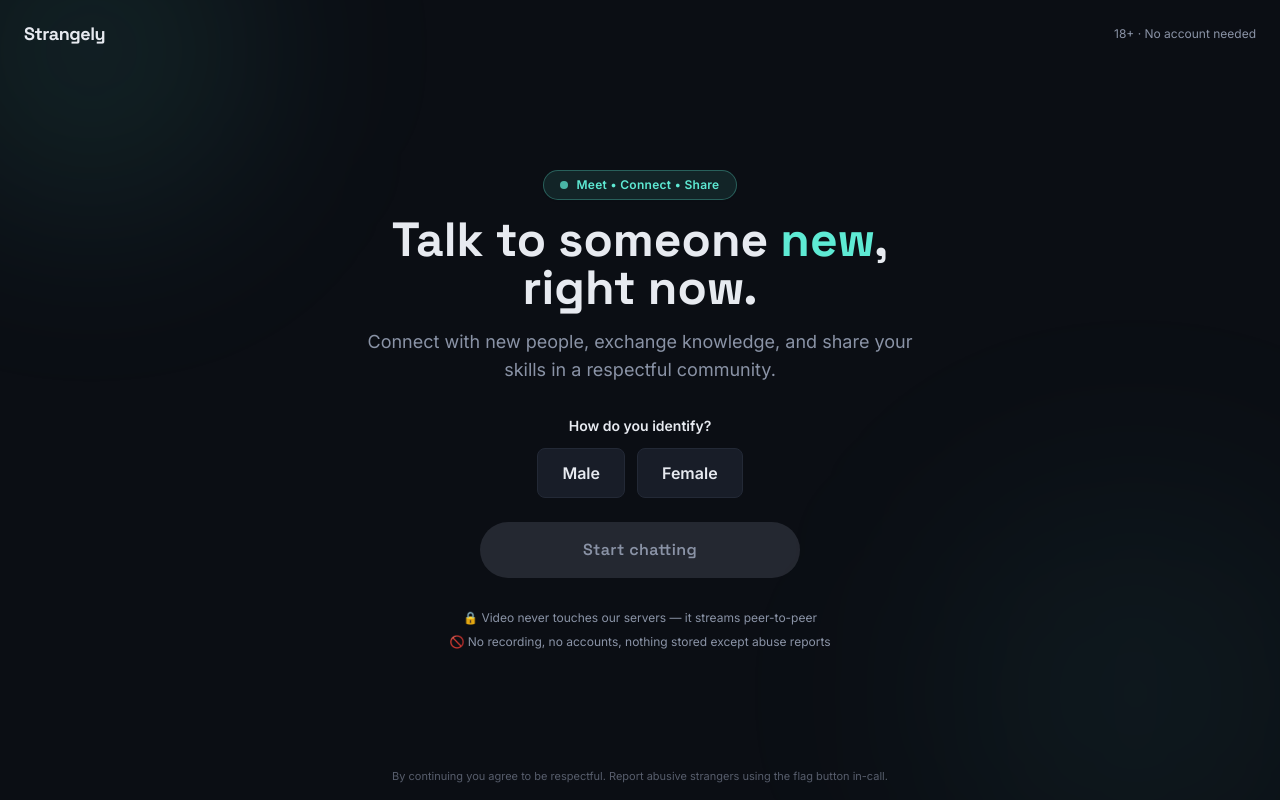
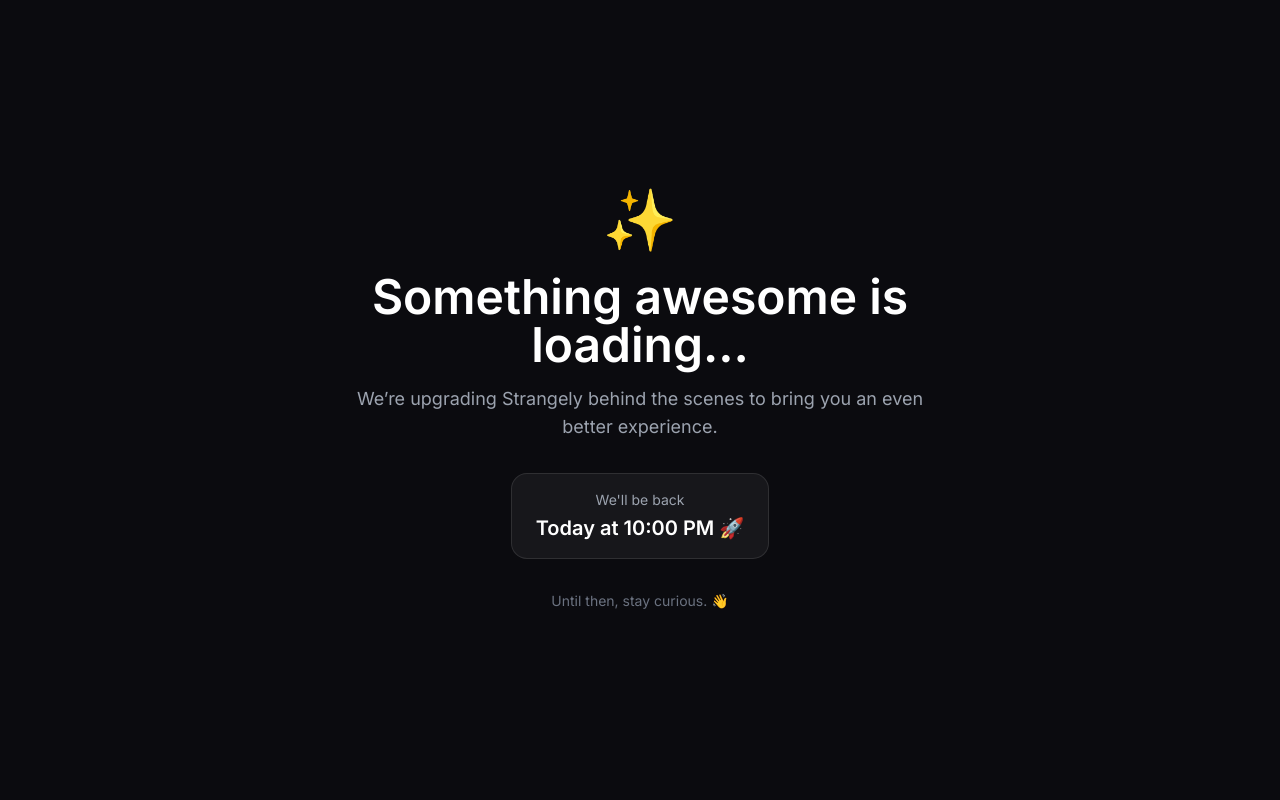
Before and after one commit to karanpatel47/Strangely, a React (Vite) app in the folder frontend/: page / in a window 1280 px wide. Built offline with nearby package versions, Linux system fonts and the light colour scheme; no server answers.

Commit message:
final update

```diff
--- a/frontend/src/App.tsx
+++ b/frontend/src/App.tsx
@@ -1,13 +1,18 @@
-import { Routes, Route } from 'react-router-dom'
-import Home from './pages/Home'
-import ChatRoom from './pages/ChatRoom'
+// import { Routes, Route } from 'react-router-dom'
+// import Home from './pages/Home'
+// import ChatRoom from './pages/ChatRoom'
+
+// export default function App() {
+//   return (
+//     <Routes>
+//       <Route path="/" element={<Home />} />
+//       <Route path="/chat" element={<ChatRoom />} />
+//       <Route path="*" element={<Home />} />
+//     </Routes>
+//   )
+// }
+import MaintenancePage from './components/MaintenancePage'
 
 export default function App() {
-  return (
-    <Routes>
-      <Route path="/" element={<Home />} />
-      <Route path="/chat" element={<ChatRoom />} />
-      <Route path="*" element={<Home />} />
-    </Routes>
-  )
+  return <MaintenancePage />
 }
--- /dev/null
+++ b/frontend/src/components/MaintenancePage.tsx
@@ -0,0 +1,32 @@
+export default function MaintenancePage() {
+    return (
+        <div className="min-h-screen flex items-center justify-center bg-[#0b0b0f] px-6 text-white">
+            <div className="max-w-xl text-center">
+                <div className="text-6xl mb-6">✨</div>
+
+                <h1 className="text-4xl md:text-5xl font-bold mb-4">
+                    Something awesome is loading...
+                </h1>
+
+                <p className="text-lg text-gray-400 mb-8">
+                    We’re upgrading Strangely behind the scenes
+                    to bring you an even better experience.
+                </p>
+
+                <div className="inline-block rounded-2xl border border-white/10 bg-white/5 px-6 py-4">
+                    <p className="text-sm text-gray-400">
+                        We'll be back
+                    </p>
+
+                    <p className="text-xl font-semibold mt-1">
+                        Today at 10:00 PM 🚀
+                    </p>
+                </div>
+
+                <p className="text-sm text-gray-500 mt-8">
+                    Until then, stay curious. 👋
+                </p>
+            </div>
+        </div>
+    )
+}
```
